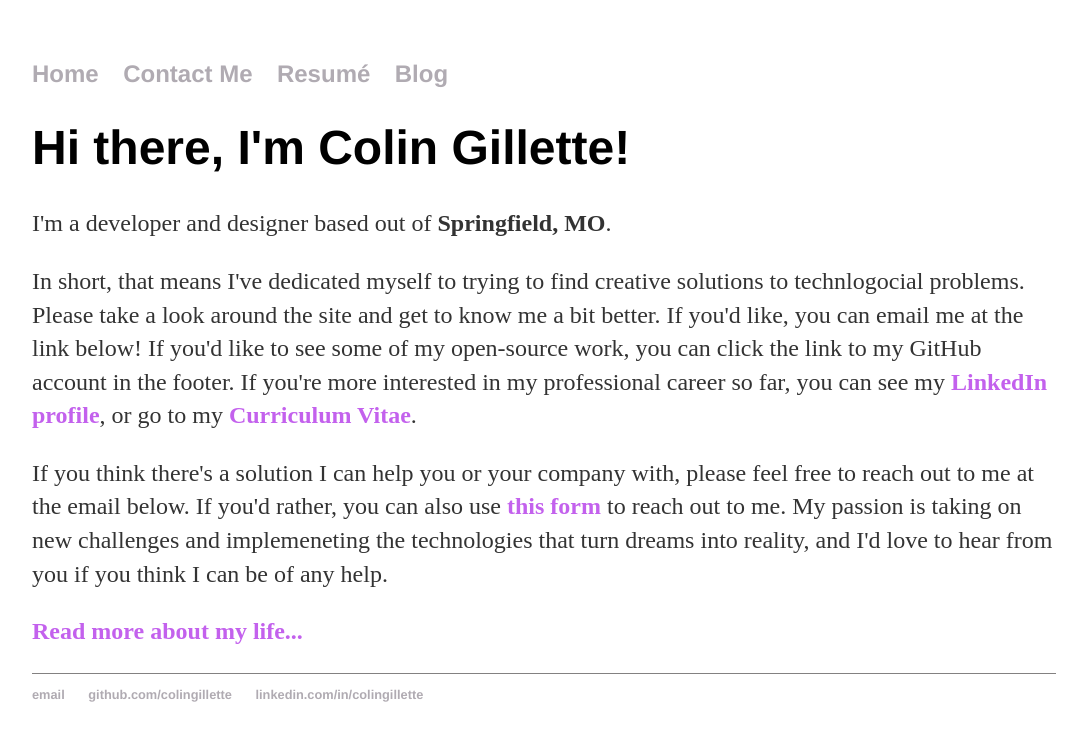
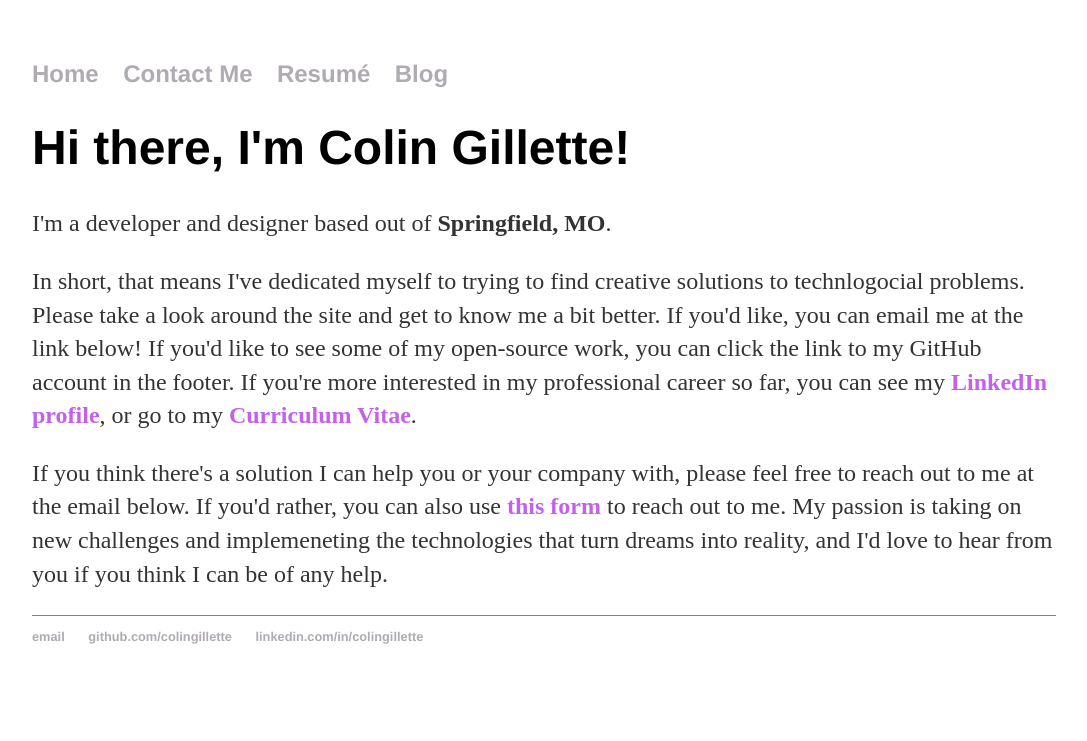
Before and after one commit to colingillette/colingillette.github.io, a Jekyll site: the page built from index.html, in a window 1280 px wide. Shown: the top 741 px of the page, without its empty margins (96-1183 px from the left). Built offline with Jekyll 4.4.1, drawn with Linux system fonts in a browser that asks for light colours.

Commit message:
drop unneccessary content on home page

```diff
--- a/index.html
+++ b/index.html
@@ -19,5 +19,4 @@ title: Colin Gillette, Developer
         My passion is taking on new challenges and implemeneting the
         technologies that turn dreams into reality, and I'd love to hear from you if you think I can be of any help.
     </p>
-    <p><a href="/about">Read more about my life...</a></p>
 </div>
```
